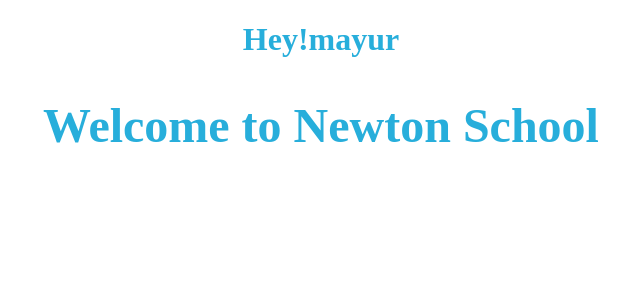
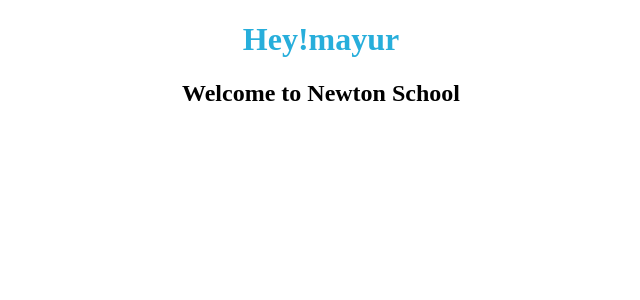
Before and after one commit to mayurlotanbhoi/Greetings-with-Props---What-is-React-JS-Why-React-Create-react-app-What-is---cpp0fnyc4gej, a React app: page / in a window 1280 px wide. Shown: the top 300 px of the page, without its empty margins (319-959 px from the left). Built offline with nearby package versions, Linux system fonts and the light colour scheme.

Commit message:
Update Welcome.js

```diff
--- a/src/components/Welcome.js
+++ b/src/components/Welcome.js
@@ -5,8 +5,9 @@
   return (
     <>
       <h1>
-        Hey!{props.name} <h2> Welcome to Newton School </h2>
+        Hey!{props.name}
       </h1>
+    <h2> Welcome to Newton School </h2>
     </>
   );
 }
```
